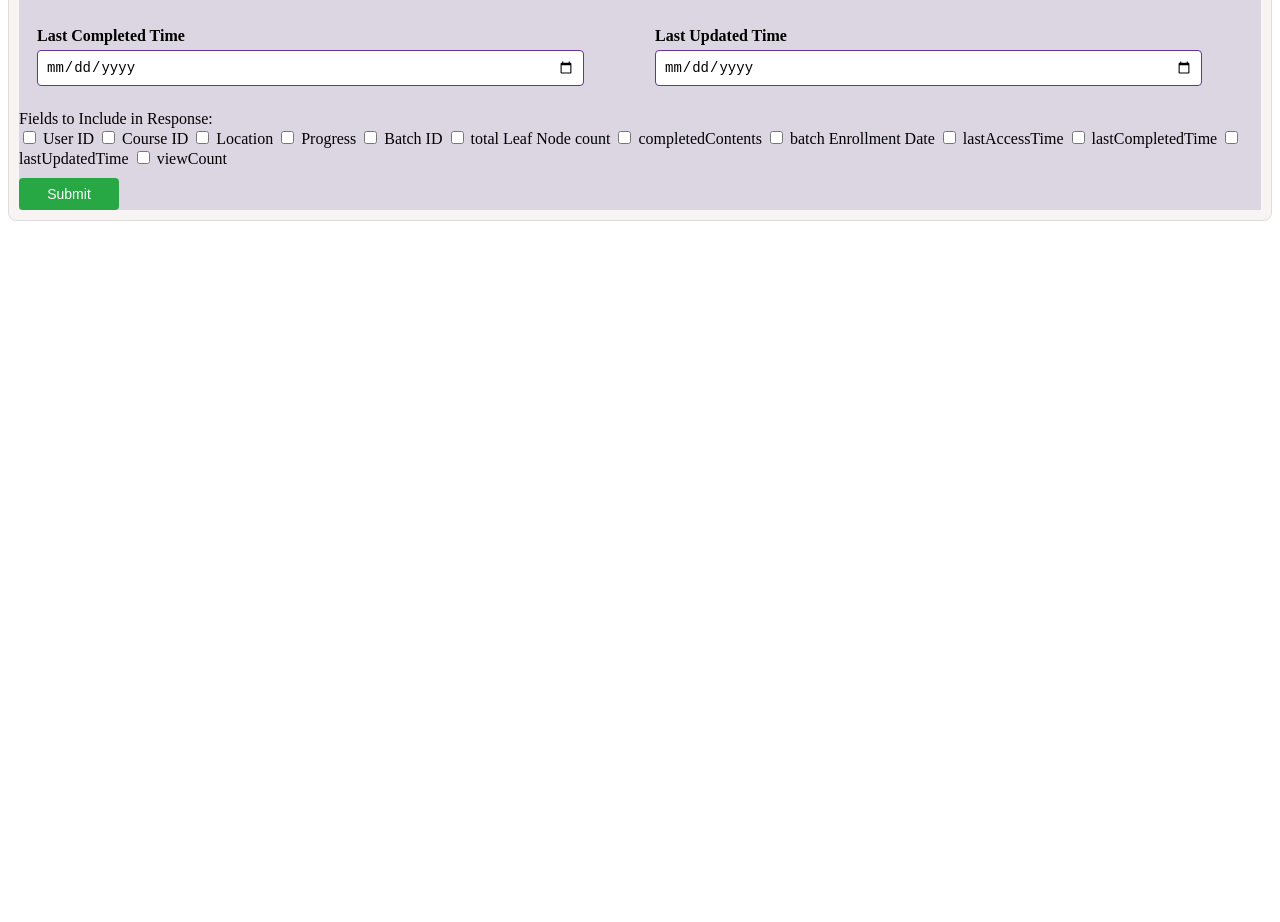
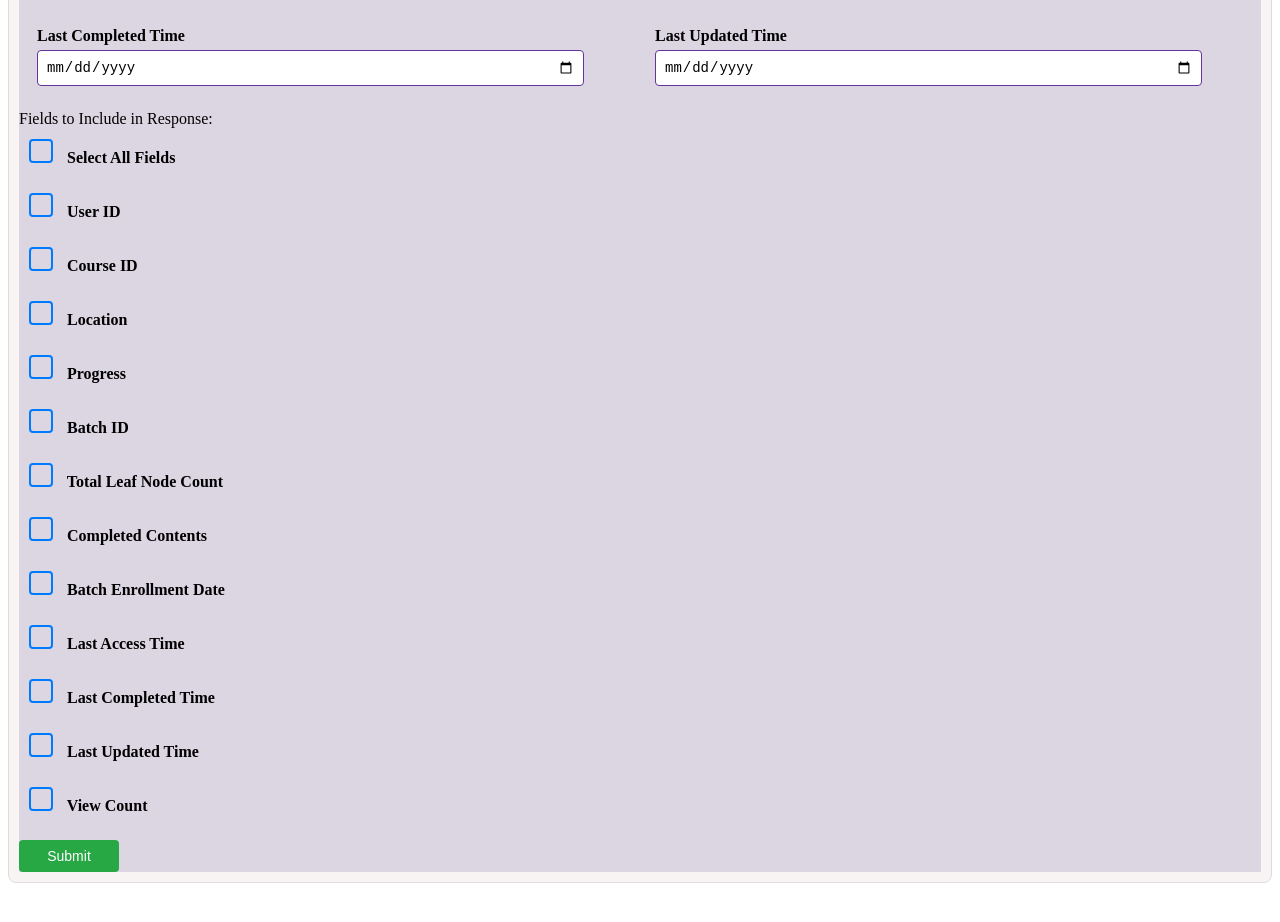
Before and after one commit to iGOT-MissionKarmayogi/C4GT-Communications-Console, an Angular app: page / in a window 1280 px wide. Shown: the part 440-1362 px from the top of the page. Before the commit the page ends 800 px from the top, so only its background shows below. Built offline with nearby package versions, Linux system fonts and the light colour scheme.

Commit message:
Change UI

```diff
--- a/angular.json
+++ b/angular.json
@@ -22,8 +22,7 @@
               {
                 "glob": "**/*",
                 "input": "public"
-              },
-              ".env"
+              }
             ],
             "styles": ["src/styles.css"],
             "scripts": []
--- a/src/app/app.component.html
+++ b/src/app/app.component.html
@@ -1 +1 @@
-<app-user-filter></app-user-filter>
+<router-outlet></router-outlet>
--- a/src/app/app.routes.ts
+++ b/src/app/app.routes.ts
@@ -1,7 +1,8 @@
 import { Routes } from '@angular/router';
 import { UserFilterComponent } from './user-filter/user-filter.component';
+import { ResponsePageComponent } from './response-page/response-page.component';
 
 export const routes: Routes = [
   { path: '', component: UserFilterComponent },
-  // { path: 'users', component: UserListComponent },
+  { path: 'users', component: ResponsePageComponent },
 ];
--- /dev/null
+++ b/src/app/response-page/response-page.component.css
@@ -0,0 +1,27 @@
+/* css for response records */
+table {
+  width: 100%;
+  border-collapse: collapse;
+  margin-top: 15px;
+}
+
+th,
+td {
+  border: 1px solid #ddd;
+  padding: 8px;
+  text-align: left;
+}
+
+th {
+  background-color: #f2f2f2;
+  font-weight: bold;
+}
+
+tr:nth-child(even) {
+  background-color: #f9f9f9;
+}
+
+.error {
+  color: red;
+  margin-top: 15px;
+}
--- /dev/null
+++ b/src/app/response-page/response-page.component.html
@@ -0,0 +1,21 @@
+<div *ngIf="responseData">
+  <h3>Users Found: {{ responseData.result.count }}</h3>
+  <table>
+    <thead>
+      <tr>
+        <th *ngFor="let key of getObjectKeys(responseData.result.users[0])">
+          {{ key }}
+        </th>
+      </tr>
+    </thead>
+    <tbody>
+      <tr *ngFor="let user of responseData.result.users">
+        <td *ngFor="let key of getObjectKeys(user)">{{ user[key] }}</td>
+      </tr>
+    </tbody>
+  </table>
+</div>
+
+<div *ngIf="errorMessage" class="error">
+  <p>{{ errorMessage }}</p>
+</div>
--- /dev/null
+++ b/src/app/response-page/response-page.component.ts
@@ -0,0 +1,25 @@
+import { Component, OnInit } from '@angular/core';
+import { UserService } from '../user-service.service'; // Adjust the path accordingly
+import { CommonModule } from '@angular/common';
+
+@Component({
+  selector: 'app-response-page',
+  standalone: true,
+  templateUrl: './response-page.component.html',
+  styleUrls: ['./response-page.component.css'],
+  imports: [CommonModule],
+})
+export class ResponsePageComponent implements OnInit {
+  responseData: any;
+  errorMessage: any;
+
+  constructor(private userService: UserService) {}
+
+  ngOnInit() {
+    this.responseData = this.userService.getResponseData();
+  }
+
+  getObjectKeys(obj: any): string[] {
+    return Object.keys(obj);
+  }
+}
--- a/src/app/user-filter/user-filter.component.css
+++ b/src/app/user-filter/user-filter.component.css
@@ -75,6 +75,47 @@ button:disabled {
   background-color: #ccc;
 }
 
+.custom-checkbox {
+  display: flex;
+  align-items: center;
+  cursor: pointer;
+  margin: 1px 0;
+}
+
+.custom-checkbox input {
+  display: none;
+}
+
+.checkbox {
+  width: 20px;
+  height: 20px;
+  border: 2px solid #007bff;
+  border-radius: 4px;
+  margin-right: 10px;
+  position: relative;
+  display: inline-block;
+}
+
+.checkbox::after {
+  content: "";
+  position: absolute;
+  top: 50%;
+  left: 50%;
+  width: 10px;
+  height: 10px;
+  background-color: #007bff;
+  transform: translate(-50%, -50%) scale(0);
+  border-radius: 3px;
+  transition: transform 0.2s ease;
+}
+
+.custom-checkbox input:checked + .checkbox::after {
+  transform: translate(-50%, -50%) scale(1);
+}
+.custom-checkbox:hover .checkbox {
+  border-color: #0056b3;
+}
+
 /* Submit button styling */
 button[type="submit"] {
   background-color: #28a745;
--- a/src/app/user-filter/user-filter.component.html
+++ b/src/app/user-filter/user-filter.component.html
@@ -1,8 +1,6 @@
 <div class="user-filter-container">
   <form [formGroup]="userFilterForm" class="form-class">
-    <!-- Row 1 -->
     <div class="form-row">
-      <!-- courseId -->
       <div class="form-group">
         <label for="courseId">Course ID</label>
         <input
@@ -15,7 +13,6 @@
         />
       </div>
 
-      <!-- batchId -->
       <div class="form-group">
         <label for="batchId">Batch ID</label>
         <input
@@ -29,9 +26,7 @@
       </div>
     </div>
 
-    <!-- Row 2 -->
     <div class="form-row">
-      <!-- userId -->
       <div class="form-group">
         <label for="userId">User ID</label>
         <input
@@ -44,7 +39,6 @@
         />
       </div>
 
-      <!-- location -->
       <div class="form-group">
         <label for="location">Location</label>
         <input
@@ -58,9 +52,7 @@
       </div>
     </div>
 
-    <!-- Row 3 -->
     <div class="form-row">
-      <!-- totalLeafNodecount -->
       <div class="form-group">
         <label for="totalLeafNodecount">Total Leaf Node Count</label>
         <input
@@ -73,7 +65,6 @@
         />
       </div>
 
-      <!-- progress -->
       <div class="form-group">
         <label for="progress">Progress</label>
         <input
@@ -87,9 +78,7 @@
       </div>
     </div>
 
-    <!-- Row 4 -->
     <div class="form-row">
-      <!-- batchEnrollmentDate -->
       <div class="form-group">
         <label for="batchEnrollmentDate">Batch Enrollment Date</label>
         <input
@@ -100,7 +89,6 @@
         />
       </div>
 
-      <!-- lastAccessTime -->
       <div class="form-group">
         <label for="lastAccessTime">Last Access Time</label>
         <input
@@ -112,9 +100,7 @@
       </div>
     </div>
 
-    <!-- Row 5 -->
     <div class="form-row">
-      <!-- lastCompletedTime -->
       <div class="form-group">
         <label for="lastCompletedTime">Last Completed Time</label>
         <input
@@ -125,7 +111,6 @@
         />
       </div>
 
-      <!-- lastUpdatedTime -->
       <div class="form-group">
         <label for="lastUpdatedTime">Last Updated Time</label>
         <input
@@ -137,127 +122,169 @@
       </div>
     </div>
 
-    <!-- Fields to include in the response -->
     <div class="form-group2">
       <label>Fields to Include in Response:</label>
       <div>
-        <label>
+        <div class="form-group">
+          <label class="custom-checkbox">
+            <input
+              type="checkbox"
+              (change)="toggleSelectAll($event)"
+              [checked]="allFieldsSelected"
+            />
+            <span class="checkbox"></span>
+            Select All Fields
+          </label>
+        </div>
+
+        <div class="form-group">
+          <label class="custom-checkbox">
             <input
               type="checkbox"
               (change)="onFieldChange($event)"
               value="userId"
             />
+            <span class="checkbox"></span>
             User ID
           </label>
-        <label>
+        </div>
+
+        <div class="form-group">
+          <label class="custom-checkbox">
             <input
               type="checkbox"
               (change)="onFieldChange($event)"
               value="courseId"
             />
+            <span class="checkbox"></span>
             Course ID
           </label>
-        <label>
+        </div>
+
+        <div class="form-group">
+          <label class="custom-checkbox">
             <input
               type="checkbox"
               (change)="onFieldChange($event)"
               value="location"
             />
+            <span class="checkbox"></span>
             Location
           </label>
-        <label>
+        </div>
+
+        <div class="form-group">
+          <label class="custom-checkbox">
             <input
               type="checkbox"
               (change)="onFieldChange($event)"
               value="progress"
             />
+            <span class="checkbox"></span>
             Progress
           </label>
-        <label>
+        </div>
+
+        <div class="form-group">
+          <label class="custom-checkbox">
             <input
               type="checkbox"
               (change)="onFieldChange($event)"
-            value="batchid"
+              value="batchId"
             />
+            <span class="checkbox"></span>
             Batch ID
           </label>
-        <label>
+        </div>
+
+        <div class="form-group">
+          <label class="custom-checkbox">
             <input
               type="checkbox"
               (change)="onFieldChange($event)"
               value="totalLeafNodecount"
             />
-          total Leaf Node count
+            <span class="checkbox"></span>
+            Total Leaf Node Count
           </label>
-        <label>
+        </div>
+
+        <div class="form-group">
+          <label class="custom-checkbox">
             <input
               type="checkbox"
               (change)="onFieldChange($event)"
               value="completedContents"
             />
-          completedContents
+            <span class="checkbox"></span>
+            Completed Contents
           </label>
-        <label>
+        </div>
+
+        <div class="form-group">
+          <label class="custom-checkbox">
             <input
               type="checkbox"
               (change)="onFieldChange($event)"
               value="batchEnrollmentDate"
             />
-          batch Enrollment Date
+            <span class="checkbox"></span>
+            Batch Enrollment Date
           </label>
-        <label>
+        </div>
+
+        <div class="form-group">
+          <label class="custom-checkbox">
             <input
               type="checkbox"
               (change)="onFieldChange($event)"
               value="lastAccessTime"
             />
-          lastAccessTime
+            <span class="checkbox"></span>
+            Last Access Time
           </label>
-        <label>
+        </div>
+
+        <div class="form-group">
+          <label class="custom-checkbox">
             <input
               type="checkbox"
               (change)="onFieldChange($event)"
               value="lastCompletedTime"
             />
-          lastCompletedTime
+            <span class="checkbox"></span>
+            Last Completed Time
           </label>
-        <label>
+        </div>
+
+        <div class="form-group">
+          <label class="custom-checkbox">
             <input
               type="checkbox"
               (change)="onFieldChange($event)"
               value="lastUpdatedTime"
             />
-          lastUpdatedTime
+            <span class="checkbox"></span>
+            Last Updated Time
           </label>
-        <label>
+        </div>
+
+        <div class="form-group">
+          <label class="custom-checkbox">
             <input
               type="checkbox"
               (change)="onFieldChange($event)"
               value="viewCount"
             />
-          viewCount
+            <span class="checkbox"></span>
+            View Count
           </label>
         </div>
       </div>
+    </div>
+
     <button type="submit" class="btn btn-primary" (click)="onSubmit()">
       Submit
     </button>
   </form>
-
-  <div *ngIf="apiResponse">
-    <h3>Users Found: {{ apiResponse.result.count }}</h3>
-    <ul>
-      <li *ngFor="let user of apiResponse.result.users">
-        <ng-container *ngFor="let key of getObjectKeys(user)">
-          <p>
-            <strong>{{ key }}:</strong> {{ user[key] }}
-          </p>
-        </ng-container>
-        <hr />
-      </li>
-    </ul>
 </div>
-  <div *ngIf="errorMessage" class="error">
-    <p>{{ errorMessage }}</p>
-  </div>
-</div>
--- a/src/app/user-filter/user-filter.component.ts
+++ b/src/app/user-filter/user-filter.component.ts
@@ -2,6 +2,7 @@ import { Component } from '@angular/core';
 import { FormBuilder, FormGroup, ReactiveFormsModule } from '@angular/forms';
 import { CommonModule } from '@angular/common';
 import { UserService } from '../user-service.service';
+import { Router } from '@angular/router';
 
 @Component({
   selector: 'app-user-filter',
@@ -12,11 +13,30 @@ import { UserService } from '../user-service.service';
 })
 export class UserFilterComponent {
   userFilterForm: FormGroup;
+  responseFields: string[] = [
+    'userId',
+    'courseId',
+    'location',
+    'progress',
+    'batchId',
+    'totalLeafNodecount',
+    'completedContents',
+    'batchEnrollmentDate',
+    'lastAccessTime',
+    'lastCompletedTime',
+    'lastUpdatedTime',
+    'viewCount',
+  ];
   selectedFields: string[] = [];
+  allFieldsSelected: boolean = false;
   apiResponse: any;
   errorMessage: string | null = null;
 
-  constructor(private fb: FormBuilder, private userService: UserService) {
+  constructor(
+    private fb: FormBuilder,
+    private userService: UserService,
+    private router: Router
+  ) {
     this.userFilterForm = this.fb.group({
       courseId: [''],
       batchId: [''],
@@ -31,6 +51,13 @@ export class UserFilterComponent {
     });
   }
 
+  toggleSelectAll(event: any) {
+    this.allFieldsSelected = event.target.checked;
+    this.selectedFields = this.allFieldsSelected
+      ? [...this.responseFields]
+      : [];
+  }
+
   getObjectKeys(obj: any): string[] {
     return Object.keys(obj);
   }
@@ -41,6 +68,8 @@ export class UserFilterComponent {
     } else {
       this.selectedFields = this.selectedFields.filter((f) => f !== field);
     }
+    this.allFieldsSelected =
+      this.selectedFields.length === this.responseFields.length;
   }
 
   onSubmit(): void {
@@ -72,10 +101,13 @@ export class UserFilterComponent {
           this.apiResponse = response;
           this.errorMessage = null;
           console.log('API Response:', response);
+          this.userService.setResponseData(this.apiResponse);
+          this.router.navigate(['/users']);
         },
         (error) => {
           this.errorMessage = 'Failed to fetch data. Please try again later.';
           console.error('Error:', error);
+          this.router.navigate(['/users']);
         }
       );
     } else {
--- a/src/app/user-service.service.ts
+++ b/src/app/user-service.service.ts
@@ -8,10 +8,19 @@ import { environment } from './environments/environment';
 })
 export class UserService {
   private apiUrl: string = environment.apiUrl;
+  private responseData: any;
 
   constructor(private http: HttpClient) {}
 
   searchUsers(requestBody: any): Observable<any> {
     return this.http.post(`${this.apiUrl}/user/v1/search`, requestBody);
   }
+
+  setResponseData(data: any) {
+    this.responseData = data;
+  }
+
+  getResponseData() {
+    return this.responseData;
+  }
 }
```
Also changed, not shown: src/app/app.component.ts (+8 -1 lines), 1 other file (tests, documents, lock files or other folders). Lines whose indentation alone changed are shown as unchanged.
